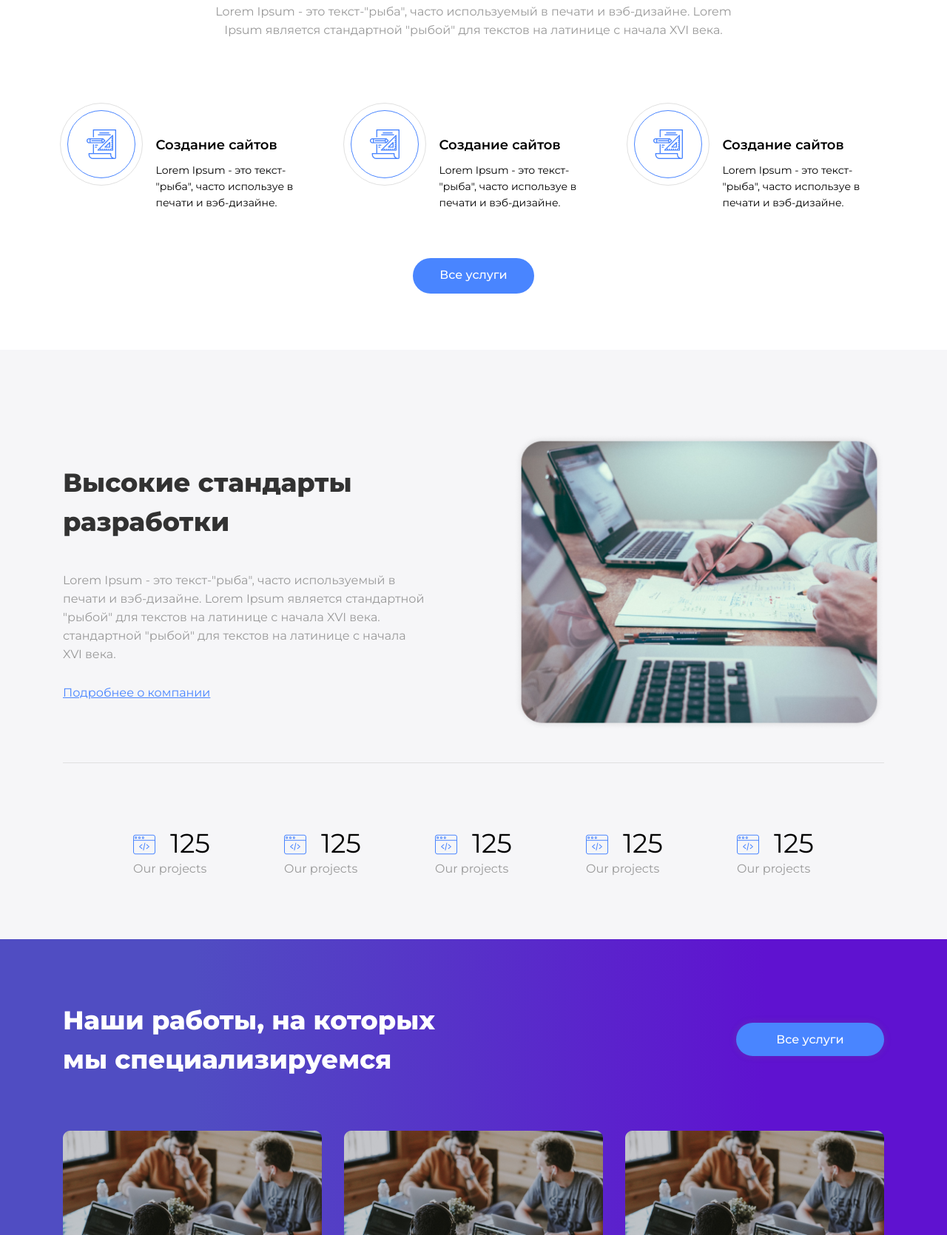
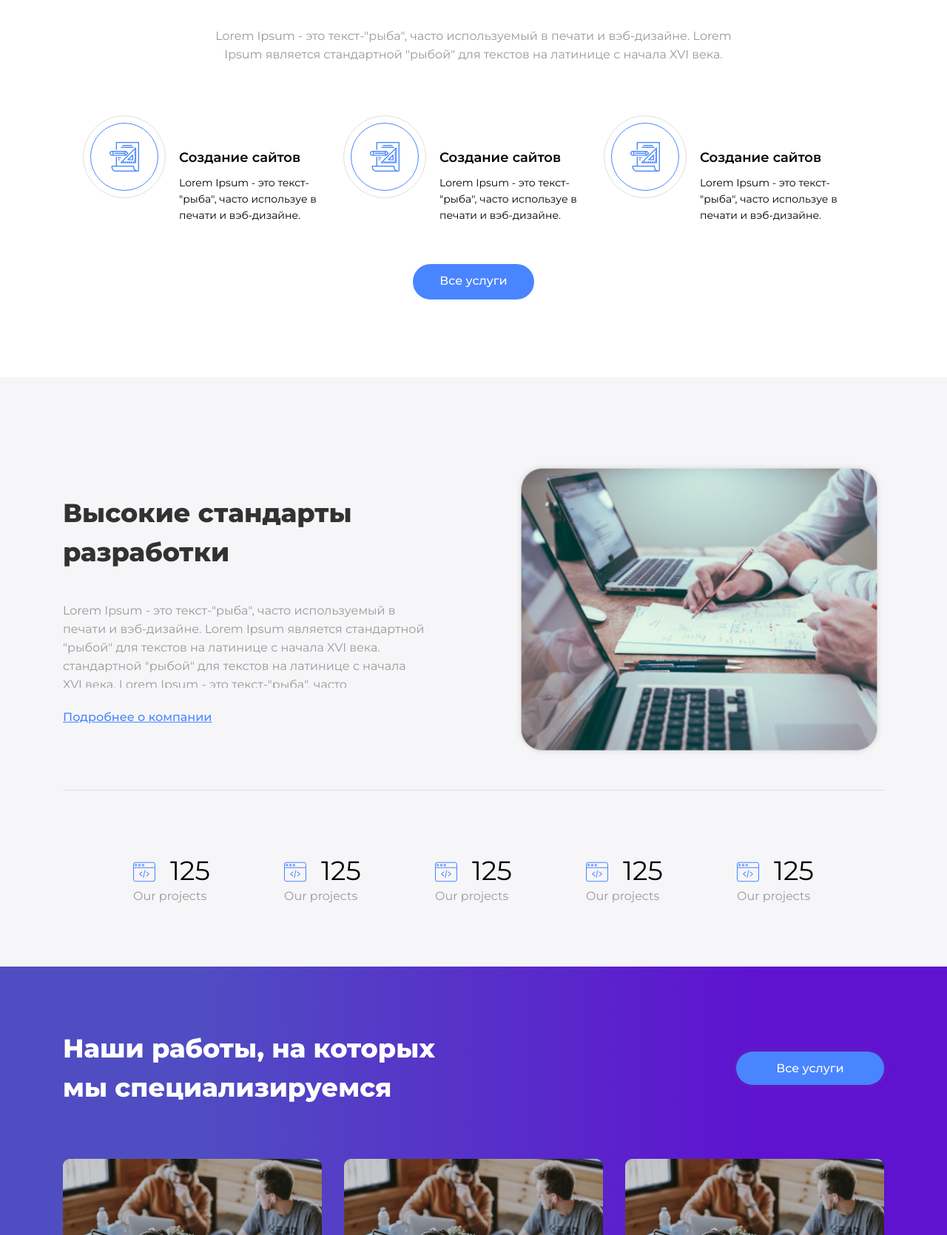
Before and after one commit to Vakula-hub/Tutorial-project-on-layout, a website: page index.html in a window 1280 px wide. Shown: the part 1130-2800 px from the top of the page at 74% size. Drawn offline with Linux system fonts and the light colour scheme.

Commit message:
last version, wich include sections from 1 to 4

```diff
--- a/index.html
+++ b/index.html
@@ -65,6 +65,8 @@
               вэб-дизайне.
             </p>
           </li>
+          <li class="services__item empty" style="margin-bottom: 0" ;></li>
+          <li class="services__item empty" style="margin-bottom: 0" ;></li>
         </ul>
         <button class="services__button">Все услуги</button>
       </section>
@@ -75,6 +77,13 @@
           <div class="about-us__info">
             <h2 class="about-us__slogan">Высокие стандарты разработки</h2>
             <p class="about-us__text">
+              Lorem Ipsum - это текст-"рыба", часто используемый в печати и
+              вэб-дизайне. Lorem Ipsum является стандартной "рыбой" для текстов
+              на латинице с начала XVI века. стандартной "рыбой" для текстов на
+              латинице с начала XVI века. Lorem Ipsum - это текст-"рыба", часто
+              используемый в печати и вэб-дизайне. Lorem Ipsum является
+              стандартной "рыбой" для текстов на латинице с начала XVI века.
+              стандартной "рыбой" для текстов на латинице с начала XVI века.
               Lorem Ipsum - это текст-"рыба", часто используемый в печати и
               вэб-дизайне. Lorem Ipsum является стандартной "рыбой" для текстов
               на латинице с начала XVI века. стандартной "рыбой" для текстов на
@@ -176,6 +185,16 @@
             </p>
             <a href="#" class="item__more">Подробнее</a>
           </div>
+          <div
+            class="all-services__item empty"
+            style="margin-bottom: 0"
+            ;
+          ></div>
+          <div
+            class="all-services__item empty"
+            style="margin-bottom: 0"
+            ;
+          ></div>
         </div>
       </section>
     </main>
--- a/style.scss
+++ b/style.scss
@@ -104,7 +104,7 @@ header {
 }
 // second section
 .services {
-  height: 703px;
+  min-height: 703px;
   background: #fff;
   position: relative;
   @include flex(center, column);
@@ -112,6 +112,7 @@ header {
     @include slogan;
     width: 739px;
     text-align: center;
+    margin-top: 110px;
     margin-bottom: 50px;
   }
   .slogan--description {
@@ -121,16 +122,14 @@ header {
     margin-bottom: 70px;
   }
   .services__list {
+    @include mainCol();
     @include flex(center);
+    flex-wrap: wrap;
     .services__item {
-      width: 353px;
-      height: 139px;
+      width: calc(100% / 3 - 18px);
       position: relative;
       margin-bottom: 55px;
-      margin-right: 30px;
-      &:last-child {
-        margin-right: 0;
-      }
+
       .services__subtitle {
         width: 223px;
         font-size: $fs + 2;
@@ -181,6 +180,7 @@ header {
     padding: 13px 36px 15px;
     font-weight: 500;
     line-height: $fs * 1.25;
+    margin-bottom: 105px;
   }
 }
 // third section
@@ -200,17 +200,18 @@ header {
       max-height: 400px;
       .about-us__slogan {
         @include slogan();
-        // height: 88px;
         margin-bottom: 40px;
       }
       .about-us__text {
         @include text();
-        // height: 117px;
+        overflow: hidden;
+        max-height: 117px;
         margin-bottom: 30px;
       }
       .about-us__more {
         font-size: $fs;
         line-height: $fs * 1.25;
+        font-weight: 500;
         color: $primery;
         text-decoration: underline;
       }
@@ -250,10 +251,9 @@ header {
 //section four
 .all-services {
   @include flex(center, column);
-  height: 972px;
+  min-height: 972px;
   position: relative;
   border-bottom: 1px solid #e0e0e0;
-  margin-bottom: 85px;
   &::before {
     content: "";
     height: 490px;
@@ -267,6 +267,7 @@ header {
     @include mainCol();
     @include flex(space-between);
     position: relative;
+    margin-top: 84px;
     margin-bottom: 70px;
     .all-services__slogan {
       @include slogan();
@@ -274,7 +275,6 @@ header {
       color: $white;
     }
     .all-services__more {
-      // position: absolute;
       font-weight: 500;
       font-size: $fs;
       line-height: $fs * 1.25;
@@ -291,10 +291,11 @@ header {
   .all-srvices__list {
     @include mainCol();
     @include flex(space-between);
+    margin-bottom: 85px;
+    flex-wrap: wrap;
     border-bottom: 1px solid #e0e0e0;
     .all-services__item {
       width: calc(100% / 3 - 20px);
-      height: 544px;
       margin-bottom: 85px;
       .all-services__image {
         margin-bottom: 30px;
```
Also changed, not shown: style.css, 1 other file.
